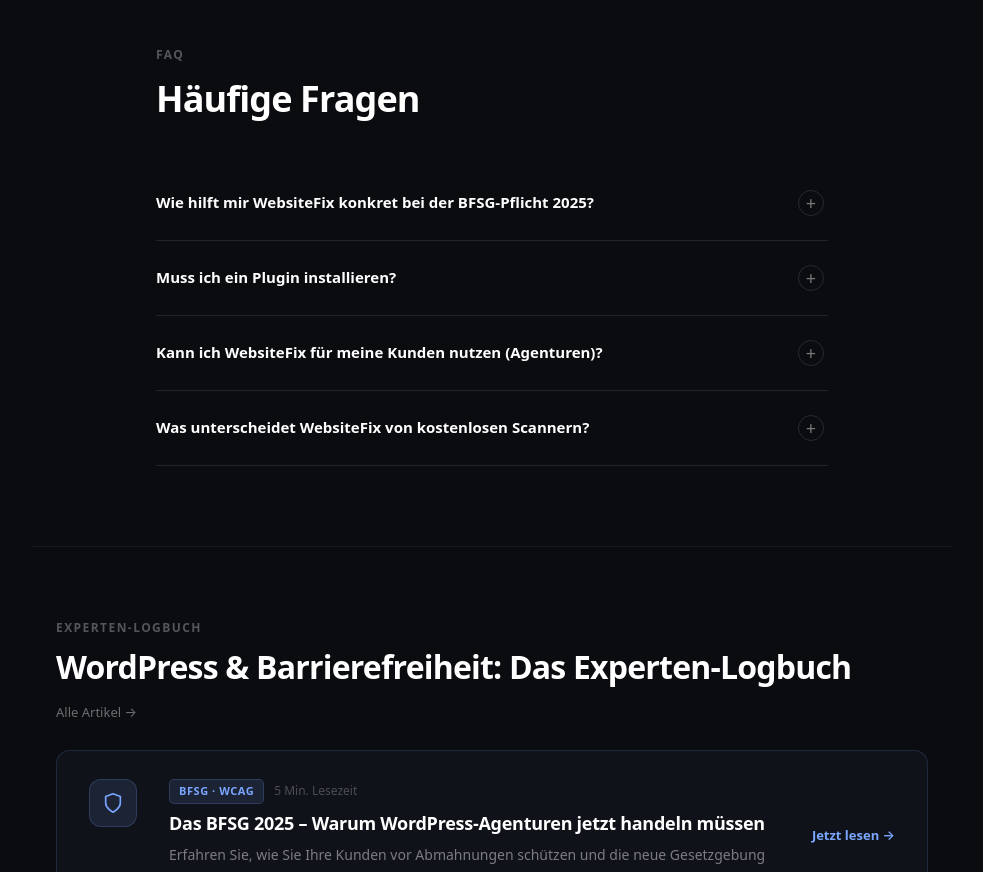
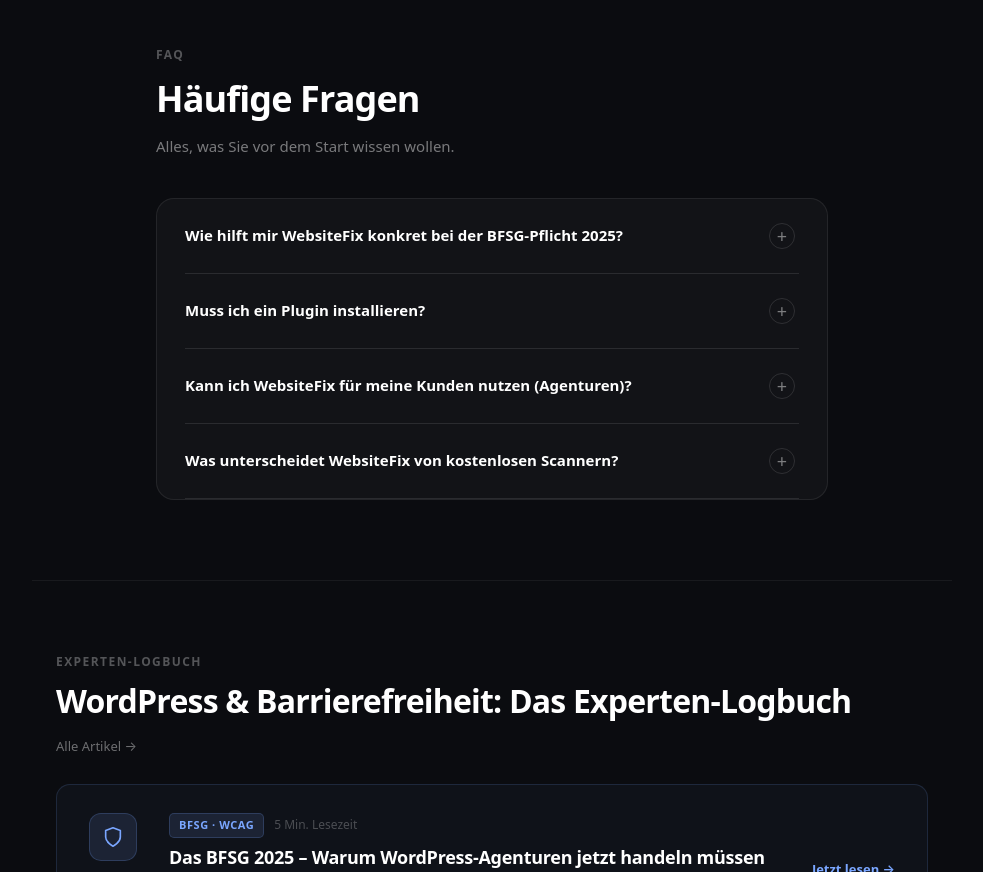
Before and after one commit to angelikaSzewczyk/website-fix, a Next.js app: page / in a window 1280 px wide. Shown: the part 6000-6872 px from the top of the page, without its empty margins (148-1131 px from the left). Built offline with nearby package versions, Linux system fonts and the light colour scheme; no server answers.

Commit message:
feat: home FAQ — match agency page card style
- Card wrapper with border + rounded corners + padding
- Subheadline added below heading
- Heading margin adjusted (no longer 40px gap before items)

Co-Authored-By: Claude Sonnet 4.6 <noreply@anthropic.com>

```diff
--- a/src/app/page.tsx
+++ b/src/app/page.tsx
@@ -1000,10 +1000,21 @@ export default function Page() {
         {/* FAQ ACCORDION */}
         <section id="faq" style={{ maxWidth: 720, margin: "0 auto", padding: "80px 24px" }}>
           <p style={{ margin: "0 0 8px", fontSize: 12, fontWeight: 600, color: "rgba(255,255,255,0.3)", textTransform: "uppercase", letterSpacing: "0.12em" }}>FAQ</p>
-          <h2 style={{ fontSize: "clamp(24px, 3vw, 36px)", fontWeight: 800, margin: "0 0 40px", letterSpacing: "-0.025em" }}>
+          <h2 style={{ fontSize: "clamp(24px, 3vw, 36px)", fontWeight: 800, margin: "0 0 8px", letterSpacing: "-0.025em" }}>
             Häufige Fragen
           </h2>
-          <FaqAccordion items={FAQ} />
+          <p style={{ margin: "0 0 40px", fontSize: 15, color: "rgba(255,255,255,0.45)", lineHeight: 1.6 }}>
+            Alles, was Sie vor dem Start wissen wollen.
+          </p>
+          <div style={{
+            background: "rgba(255,255,255,0.03)",
+            border: "1px solid rgba(255,255,255,0.08)",
+            borderRadius: 18,
+            overflow: "hidden",
+            padding: "0 28px",
+          }}>
+            <FaqAccordion items={FAQ} />
+          </div>
         </section>
 
         {/* DIVIDER */}
```
